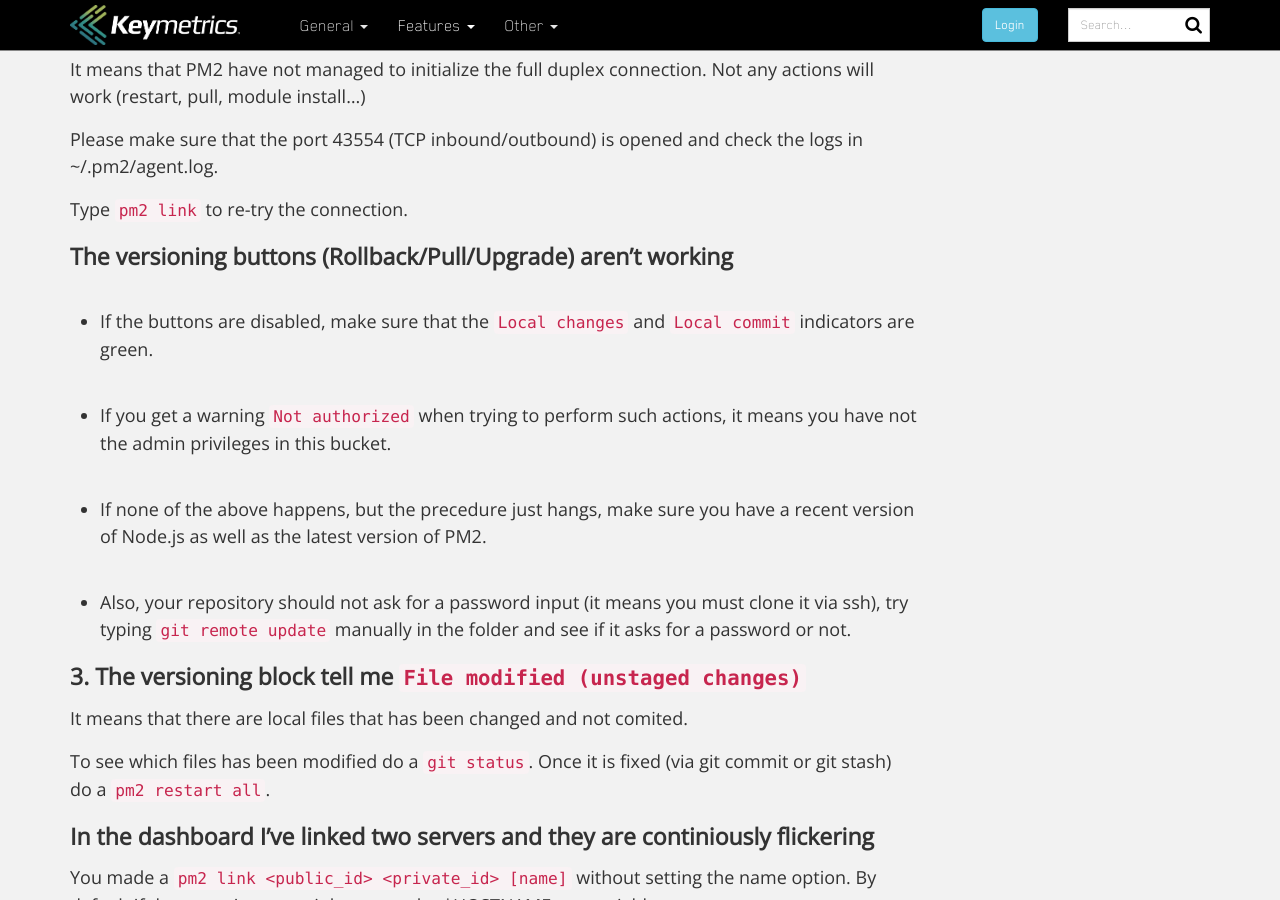
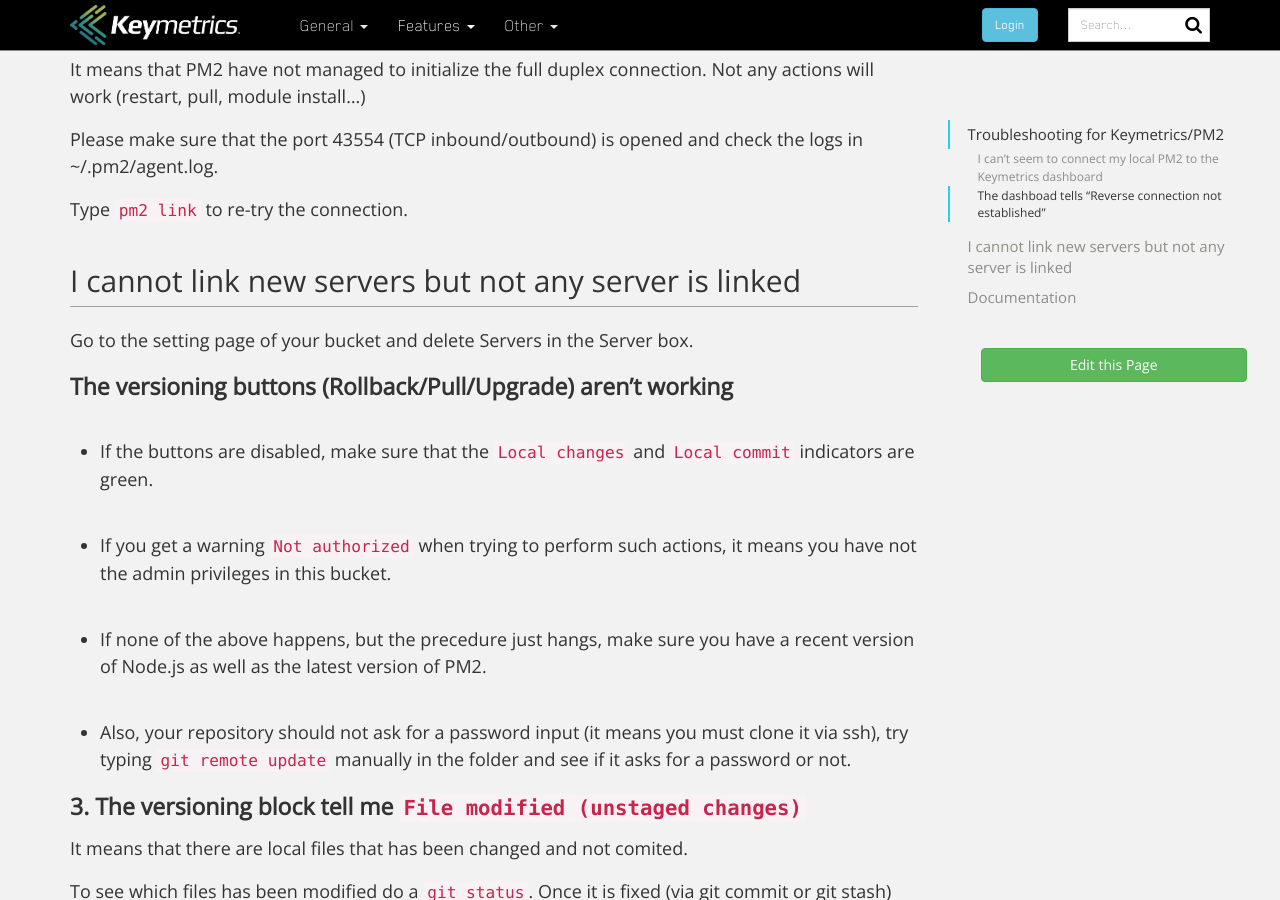
Before and after one commit to keymetrics/keymetrics.github.io, a Jekyll site: the page built from docs/keymetrics/faq.md, in a window 1280 px wide and 900 px high, scrolled down 905 px. Built offline with Jekyll 4.4.1, drawn with Linux system fonts in a browser that asks for light colours; nearby versions of some CDN libraries; a script that is not in the unit is left out; comment, search, counter and statistics services are not loaded; some of the changed text lies outside the part shown.

Commit message:
Update faq.md

```diff
--- a/docs/keymetrics/faq.md
+++ b/docs/keymetrics/faq.md
@@ -35,6 +35,10 @@ Please make sure that the port 43554 (TCP inbound/outbound) is opened and check
 
 Type `pm2 link` to re-try the connection.
 
+## I cannot link new servers but not any server is linked
+
+Go to the setting page of your bucket and delete Servers in the Server box.
+
 ### The versioning buttons (Rollback/Pull/Upgrade) aren't working
 
 - If the buttons are disabled, make sure that the `Local changes` and `Local commit` indicators are green.
```
